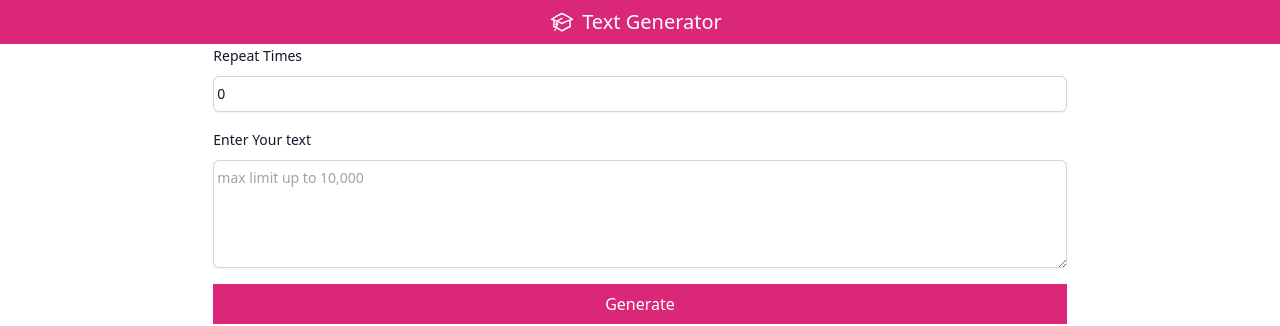
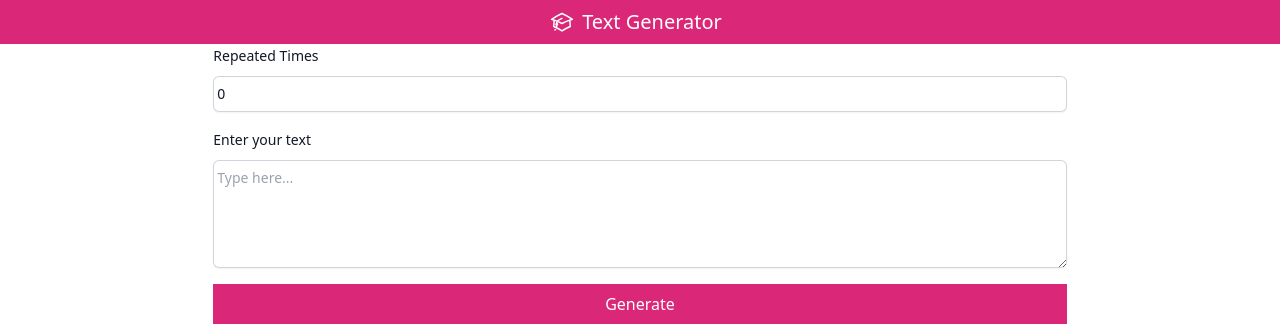
Before and after one commit to sefatanam/vite-react, a React (Vite) app: page / in a window 1280 px wide. Shown: the top 326 px of the page. Built offline with nearby package versions, Linux system fonts and the light colour scheme.

Commit message:
refactor: split into multiple component

```diff
--- /dev/null
+++ b/src/components/Input.tsx
@@ -0,0 +1,26 @@
+import { IInput } from '../interfaces/IInput';
+
+function Input({ label, value, onChange, placeholder, children }: IInput) {
+  return (
+    <div className="grid">
+      <label className="block text-sm font-medium leading-6 text-gray-900">
+        {label}
+        {children}
+      </label>
+      <div className="mt-2 min-w-max">
+        <div className="flex rounded-md shadow-sm ring-1 ring-inset ring-gray-300 focus-within:ring-2 focus-within:ring-inset focus-within:ring-indigo-600 ">
+          <input
+            type="text"
+            value={value}
+            onChange={onChange}
+            name={label}
+            className="block w-full flex-1 border-0 bg-transparent py-1.5 pl-1 text-gray-900 placeholder:text-gray-400 focus:ring-0 sm:text-sm sm:leading-6"
+            placeholder={placeholder}
+          />
+        </div>
+      </div>
+    </div>
+  );
+}
+
+export default Input;
--- /dev/null
+++ b/src/components/ScrollTo.tsx
@@ -0,0 +1,37 @@
+interface ScrollToPosition {
+  to: "TOP" | "BOTTOM";
+}
+
+function ScrollTo(to: ScrollToPosition) {
+  const scrollToTop = (scrollToPosition: ScrollToPosition) => {
+    window.scrollTo({
+      top: scrollToPosition.to === "TOP" ? 0 : -1,
+      behavior: "smooth",
+    });
+  };
+
+  return (
+    <div
+      onClick={() => scrollToTop(to)}
+      title="Scroll to top button"
+      className="fixed bottom-4 right-4 bg-pink-600 rounded-full"
+    >
+      <svg
+        xmlns="http://www.w3.org/2000/svg"
+        fill="none"
+        viewBox="0 0 24 24"
+        strokeWidth="1.5"
+        stroke="currentColor"
+        className="w-16 h-16 text-white"
+      >
+        <path
+          strokeLinecap="round"
+          strokeLinejoin="round"
+          d="M15 11.25l-3-3m0 0l-3 3m3-3v7.5M21 12a9 9 0 11-18 0 9 9 0 0118 0z"
+        />
+      </svg>
+    </div>
+  );
+}
+
+export default ScrollTo;
--- /dev/null
+++ b/src/components/TextArea.tsx
@@ -0,0 +1,25 @@
+import { IInput } from '../interfaces/IInput';
+
+function TextArea({ label, value, onChange, placeholder }: IInput) {
+  return (
+    <div>
+      <label className="block text-sm font-medium leading-6 text-gray-900">
+        {label}
+      </label>
+      <div className="mt-2">
+        <div className="flex rounded-md shadow-sm ring-1 ring-inset ring-gray-300 focus-within:ring-2 focus-within:ring-inset focus-within:ring-indigo-600">
+          <textarea
+            name={label}
+            rows={4}
+            value={value}
+            onChange={onChange}
+            className="block flex-1 border-0 bg-transparent py-1.5 pl-1 text-gray-900 placeholder:text-gray-400 focus:ring-0 sm:text-sm sm:leading-6"
+            placeholder={placeholder}
+          ></textarea>
+        </div>
+      </div>
+    </div>
+  );
+}
+
+export default TextArea;
--- /dev/null
+++ b/src/components/Toaster.tsx
@@ -0,0 +1,22 @@
+import 'react-toastify/dist/ReactToastify.css';
+
+import { ToastContainer } from 'react-toastify';
+
+function Toaster() {
+  return (
+    <ToastContainer
+      position="top-right"
+      autoClose={1000}
+      hideProgressBar
+      newestOnTop
+      closeOnClick
+      rtl={false}
+      pauseOnFocusLoss
+      draggable
+      pauseOnHover
+      theme="light"
+    />
+  );
+}
+
+export default Toaster;
--- a/src/hooks/TextGenerator.hook.ts
+++ b/src/hooks/TextGenerator.hook.ts
@@ -18,18 +18,6 @@ const useTextGenerator = () => {
     setGeneratedText(repeatedTimesInputText);
   };
 
-  const onCopyText = () => {
-    window.navigator.clipboard.writeText(generatedText);
-    toast.success("Text copied to your clipboard !");
-  };
-
-  const scrollToTop = () => {
-    window.scrollTo({
-      top: 0,
-      behavior: "smooth",
-    });
-  };
-
   useEffect(() => {
     if (generatedText.length > 0) {
       setGeneratedText("");
@@ -43,8 +31,6 @@ const useTextGenerator = () => {
     setRepeatTimes,
     generatedText,
     onGenerateText,
-    onCopyText,
-    scrollToTop,
     TEN_THOUSAND,
   };
 };
--- /dev/null
+++ b/src/interfaces/IInput.ts
@@ -0,0 +1,9 @@
+import { ChangeEventHandler, ReactNode } from 'react';
+
+export interface IInput {
+  label: string;
+  value: string;
+  onChange: ChangeEventHandler<any>;
+  placeholder: string;
+  children?: ReactNode;
+}
--- a/src/pages/TextGenerator.tsx
+++ b/src/pages/TextGenerator.tsx
@@ -1,7 +1,10 @@
-import 'react-toastify/dist/ReactToastify.css';
+import { ChangeEvent } from 'react';
+import { toast } from 'react-toastify';
 
-import { ToastContainer } from 'react-toastify';
-
+import Input from '../components/Input';
+import ScrollTo from '../components/ScrollTo';
+import TextArea from '../components/TextArea';
+import Toaster from '../components/Toaster';
 import useTextGenerator from '../hooks/TextGenerator.hook';
 
 const TextGenerator = () => {
@@ -12,61 +15,39 @@ const TextGenerator = () => {
     setRepeatTimes,
     generatedText,
     onGenerateText,
-    onCopyText,
-    scrollToTop,
     TEN_THOUSAND,
   } = useTextGenerator();
+
+  const onCopyText = () => {
+    window.navigator.clipboard.writeText(generatedText);
+    toast.success("Text copied to your clipboard !");
+  };
 
   return (
     <div className="grid gap-4">
       <form className="grid gap-4">
-        <div className='grid'>
-          <label
-            htmlFor="Repeat Times"
-            className="block text-sm font-medium leading-6 text-gray-900"
+        <Input
+          value={repeatTimes}
+          onChange={(e: ChangeEvent<HTMLInputElement>) =>
+            setRepeatTimes(e.target.value)
+          }
+          placeholder="Max limit upto 10,000"
+          label="Repeated Times"
         >
-            Repeat Times{" "}
           {parseInt(repeatTimes) > TEN_THOUSAND && (
             <span className="text-red-600">
               (Maximum limit upto {TEN_THOUSAND})
             </span>
           )}
-          </label>
-          <div className="mt-2 min-w-max">
-            <div className="flex rounded-md shadow-sm ring-1 ring-inset ring-gray-300 focus-within:ring-2 focus-within:ring-inset focus-within:ring-indigo-600 ">
-              <input
-                type="number"
-                value={repeatTimes}
-                onChange={(e) => setRepeatTimes(e.target.value)}
-                name="Repeat Times"
-                id="Repeat Times"
-                className="block w-full flex-1 border-0 bg-transparent py-1.5 pl-1 text-gray-900 placeholder:text-gray-400 focus:ring-0 sm:text-sm sm:leading-6"
-                placeholder="max limit up to 10,000"
+        </Input>
+        <TextArea
+          value={inputText}
+          onChange={(e: ChangeEvent<HTMLTextAreaElement>) =>
+            setInputText(e.target.value)
+          }
+          placeholder="Type here..."
+          label="Enter your text"
         />
-            </div>
-          </div>
-        </div>
-        <div>
-          <label
-            htmlFor="Repeat Times"
-            className="block text-sm font-medium leading-6 text-gray-900"
-          >
-            Enter Your text
-          </label>
-          <div className="mt-2">
-            <div className="flex rounded-md shadow-sm ring-1 ring-inset ring-gray-300 focus-within:ring-2 focus-within:ring-inset focus-within:ring-indigo-600">
-              <textarea
-                name="RepeatTimes"
-                id="RepeatTimes"
-                rows={4}
-                value={inputText}
-                onChange={(e) => setInputText(e.target.value)}
-                className="block flex-1 border-0 bg-transparent py-1.5 pl-1 text-gray-900 placeholder:text-gray-400 focus:ring-0 sm:text-sm sm:leading-6"
-                placeholder="max limit up to 10,000"
-              ></textarea>
-            </div>
-          </div>
-        </div>
         <button
           className="bg-pink-600 text-white p-2"
           type="button"
@@ -81,42 +62,9 @@ const TextGenerator = () => {
           Copy Text
         </button>
       )}
-
       <p className=" text-justify">{generatedText}</p>
-
-      <div
-        onClick={scrollToTop}
-        title="Scroll to top button"
-        className="fixed bottom-4 right-4 bg-pink-600 rounded-full"
-      >
-        <svg
-          xmlns="http://www.w3.org/2000/svg"
-          fill="none"
-          viewBox="0 0 24 24"
-          strokeWidth="1.5"
-          stroke="currentColor"
-          className="w-16 h-16 text-white"
-        >
-          <path
-            strokeLinecap="round"
-            strokeLinejoin="round"
-            d="M15 11.25l-3-3m0 0l-3 3m3-3v7.5M21 12a9 9 0 11-18 0 9 9 0 0118 0z"
-          />
-        </svg>
-      </div>
-
-      <ToastContainer
-        position="top-right"
-        autoClose={1000}
-        hideProgressBar
-        newestOnTop
-        closeOnClick
-        rtl={false}
-        pauseOnFocusLoss
-        draggable
-        pauseOnHover
-        theme="light"
-      />
+      <ScrollTo to="TOP" />
+      <Toaster />
     </div>
   );
 };
```
Lines whose indentation alone changed are shown as unchanged.
